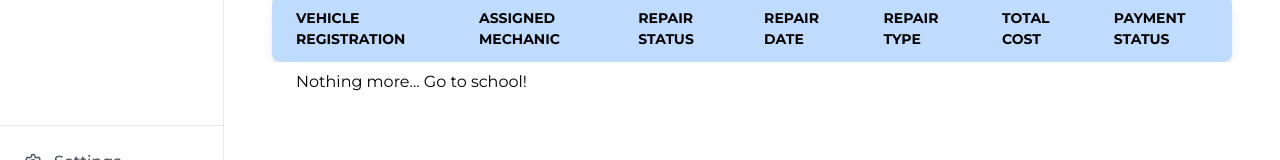
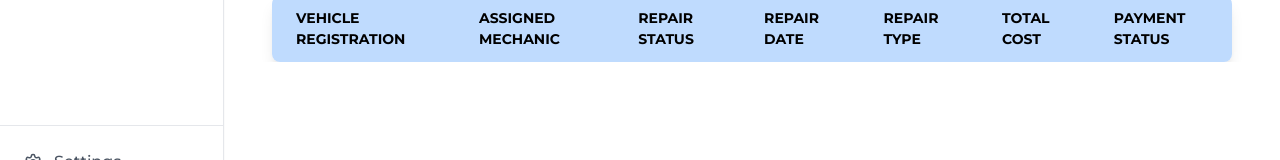
Before and after one commit to XJ76/payrol, a React (Vite) app: page / in a window 1280 px wide. Shown: the part 554-714 px from the top of the page. Built offline with nearby package versions, Linux system fonts and the light colour scheme.

Commit message:
Update more.jsx

```diff
--- a/src/components/studentApp/dashboard/more.jsx
+++ b/src/components/studentApp/dashboard/more.jsx
@@ -1,6 +1,6 @@
 const More = () => {
   return (
-    <div className='pl-14'>Nothing more... Go to school!</div>
+    <div className='pl-14'></div>
   )
 }
 
```
